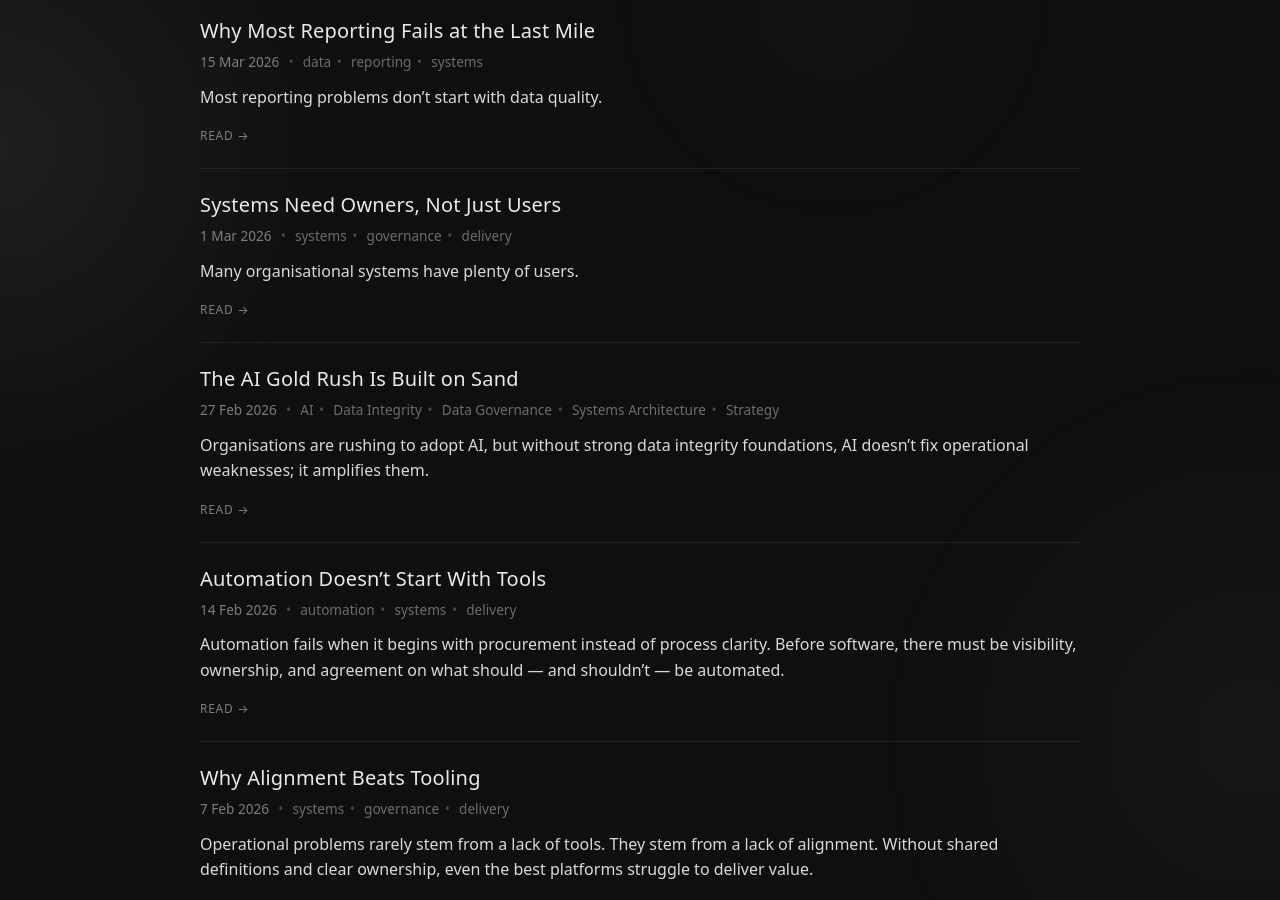
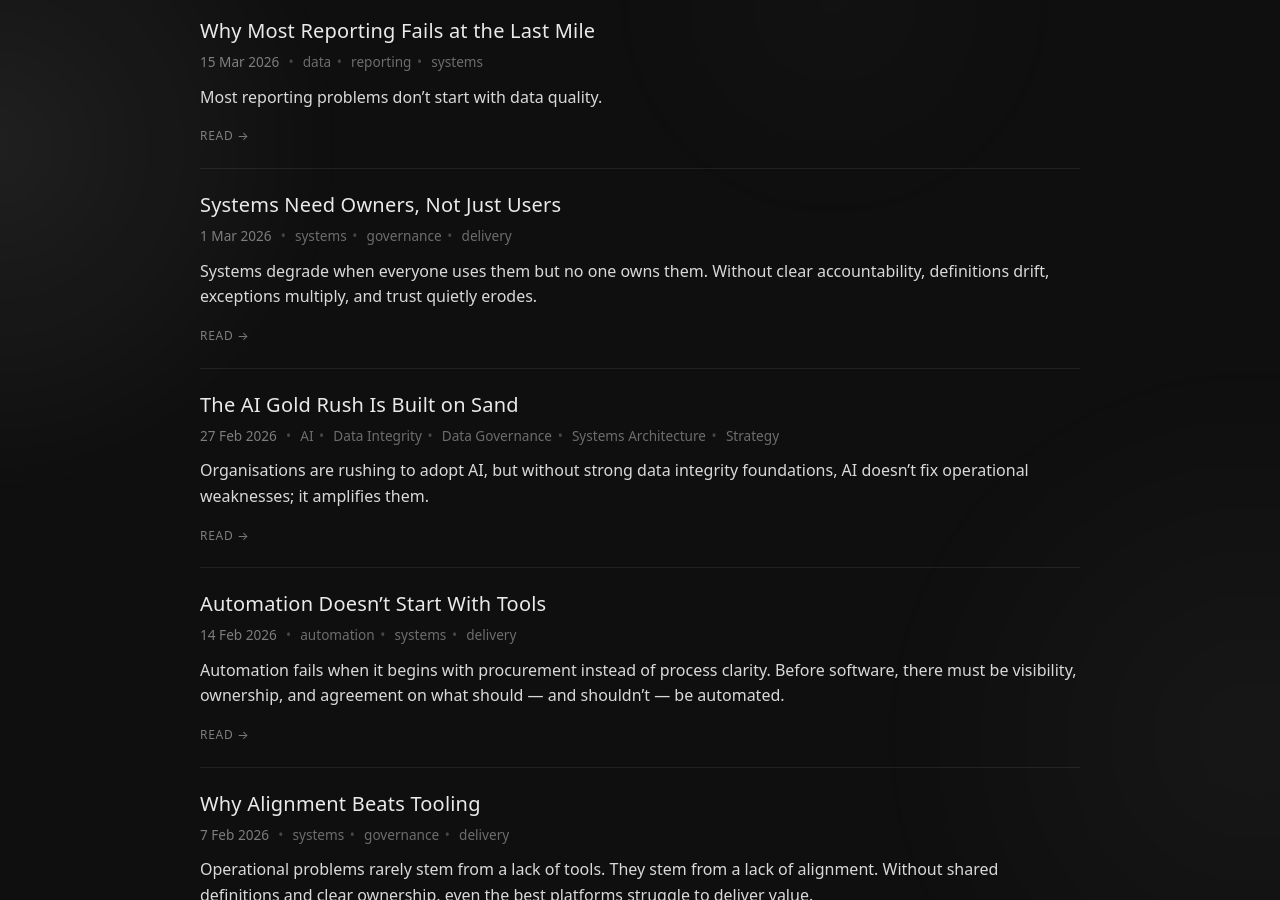
Before and after one commit to ElliotGinge/elliotginger.com, a Jekyll site: the page built from thinking.md, in a window 1280 px wide and 900 px high, scrolled down 742 px. Built offline with Jekyll 4.4.1, drawn with Linux system fonts in a browser that asks for light colours.

Commit message:
Revise article on systems ownership and accountability
Updated the article to improve clarity and structure, emphasizing the importance of ownership in systems.

```diff
--- a/_posts/2026-03-01-systems-need-owners-not-just-users.md
+++ b/_posts/2026-03-01-systems-need-owners-not-just-users.md
@@ -2,72 +2,91 @@
 layout: default
 title: Systems Need Owners, Not Just Users
 tags: [systems, governance, delivery]
+excerpt: "Systems degrade when everyone uses them but no one owns them. Without clear accountability, definitions drift, exceptions multiply, and trust quietly erodes."
 ---
 
 Many organisational systems have plenty of users.
 
 What they often lack is **ownership**.
 
-When something goes wrong, people know *how* to use the system — but not who is responsible for its behaviour, its outputs, or its evolution.
+When something goes wrong, people know *how* to use the system, but not who is responsible for its behaviour, its outputs, or its evolution.
 
 That gap matters more than most technical shortcomings.
 
-## The difference between use and ownership
+---
+
+## The Difference Between Use and Ownership
 
 A user interacts with a system to complete a task.
 
 An owner is accountable for:
-- how the system behaves
-- what decisions it supports
-- where its boundaries are
-- when it needs to change
 
-Without that distinction, systems slowly drift.
-Not because anyone made a bad decision — but because no one was clearly responsible for making *any* decision at all.
+- How the system behaves
+- What decisions it supports
+- Where its boundaries are
+- When it needs to change
 
-## What happens without ownership
+Without that distinction, systems drift.
+
+Not because anyone made a bad decision, but because no one was clearly responsible for making one.
+
+---
+
+## What Happens Without Ownership
 
 In systems without a clear owner:
-- exceptions accumulate
-- workarounds become normal
-- definitions lose consistency
-- trust erodes quietly over time
 
-The system still “works”, but confidence in it doesn’t.
+- Exceptions accumulate
+- Workarounds become normal
+- Definitions lose consistency
+- Trust erodes quietly over time
+
+The system still “works”.
+
+But confidence in it doesn’t.
 
 People stop asking *why* something looks wrong and start asking *how to get around it*.
 
-## Ownership doesn’t mean control
+---
 
-Good ownership isn’t about gatekeeping or centralisation.
+## Ownership Isn’t Control
 
-It’s about:
-- clarity of intent
-- clear decision-making authority
-- visible accountability
+Good ownership isn’t gatekeeping or centralisation.
+
+It’s:
+
+- Clarity of intent
+- Clear decision authority
+- Visible accountability
 
 An effective owner enables change rather than blocking it.
 They make it safe to improve the system without destabilising it.
 
-## Why this matters for delivery
+---
+
+## Why This Matters for Delivery
 
 Systems with clear ownership evolve deliberately.
 
 They:
-- absorb change more easily
-- surface issues earlier
-- support automation more safely
-- earn trust faster
+
+- Absorb change more easily
+- Surface issues earlier
+- Support automation more safely
+- Earn trust faster
 
 Over time, this reduces friction far more effectively than technical optimisation alone.
 
-## A quiet but powerful role
+---
+
+## Stability Is Designed
 
 The best system owners are often invisible when things are going well.
 
-That’s not a failure of recognition — it’s usually a sign the system is doing exactly what it should.
+That’s not a failure of recognition, it’s usually a sign the system is doing exactly what it should.
 
 Clear ownership doesn’t draw attention.
+
 It creates stability.
 
-And in complex environments, stability is often the hardest thing to design.
+And in complex environments, stability is rarely accidental.
```
